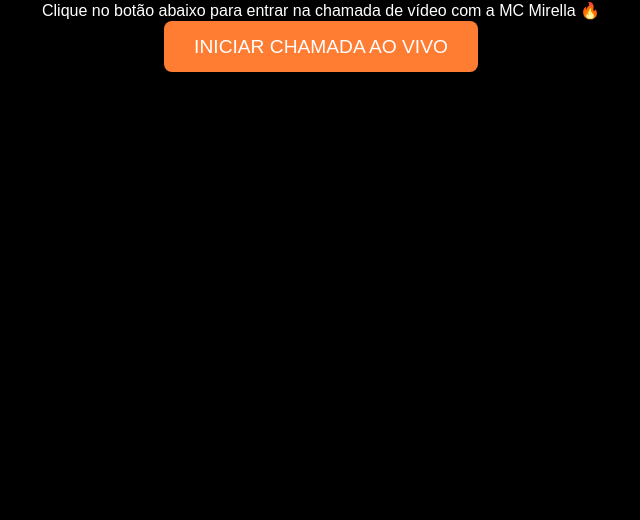
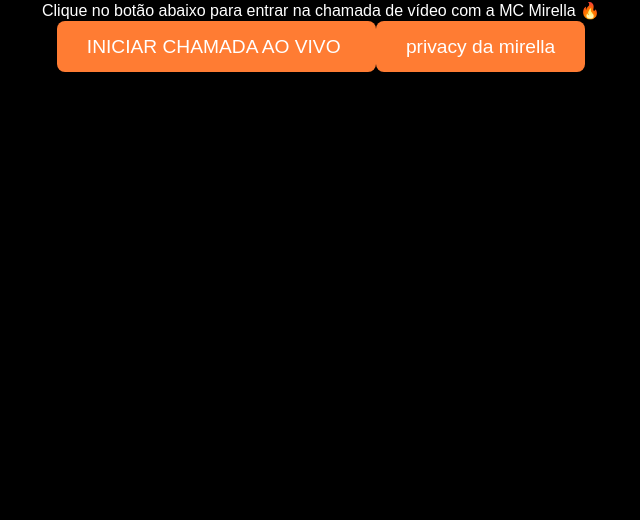
Before and after one commit to ldcoutinho2/vipnathy, a plain HTML site: page index.html in a window 1280 px wide. Shown: the part 280-800 px from the top of the page, without its empty margins (319-959 px from the left). Drawn offline with Linux system fonts and the light colour scheme.

Commit message:
Update index.html

```diff
--- a/index.html
+++ b/index.html
@@ -71,6 +71,9 @@
     <a href="https://acesso-grupo-eros.vercel.app/" class="btn" onclick="trackPurchaseOnce();">
         INICIAR CHAMADA AO VIVO
     </a>
+    <a href="https://acesso-grupo-eros.vercel.app/" class="btn" onclick="trackPurchaseOnce();">
+        privacy da mirella
+    </a>
 
     <script>
         function trackPurchaseOnce() {
```
